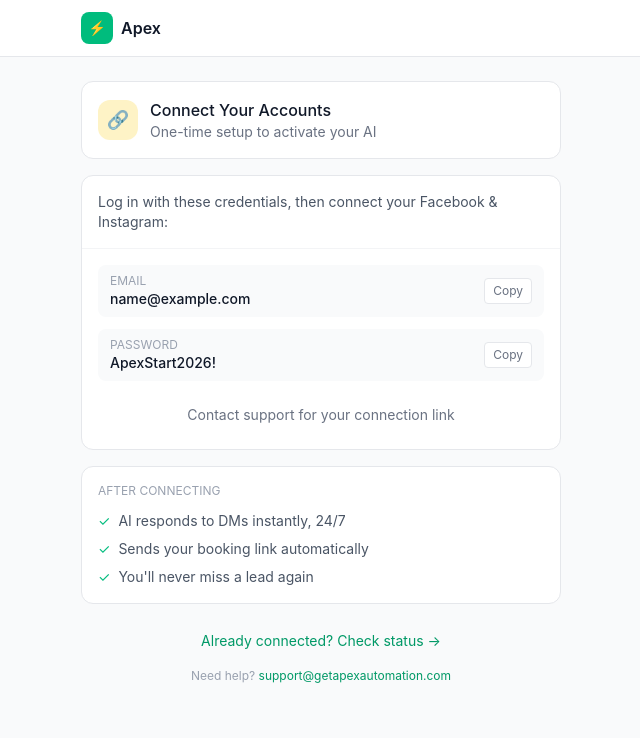
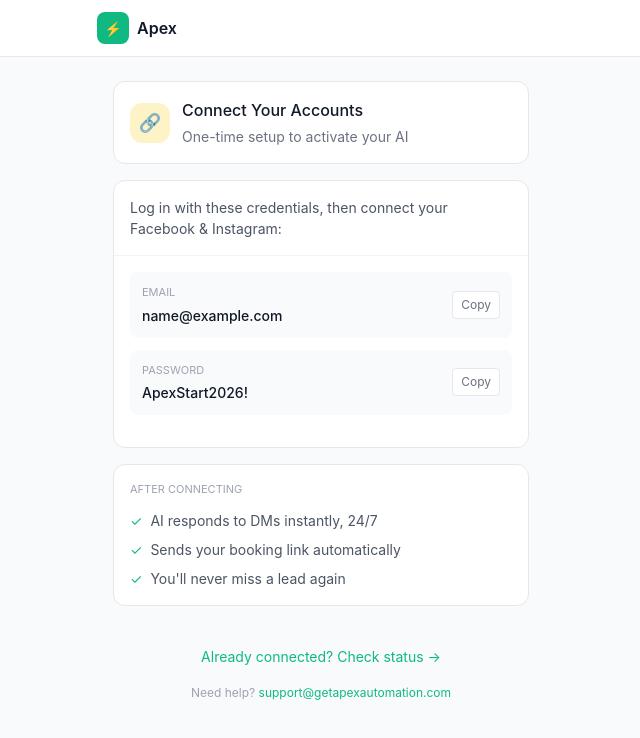
Before and after one commit to shabbenantes/apex-dashboard-v2, a Next.js app: page /dashboard in a window 1280 px wide. Shown: the top 738 px of the page, without its empty margins (319-959 px from the left). Built offline with nearby package versions, Linux system fonts and the light colour scheme; sample sign-in values are in the browser's storage.

Commit message:
Use inline styles for reliable rendering

```diff
--- a/app/dashboard/page.tsx
+++ b/app/dashboard/page.tsx
@@ -27,7 +27,7 @@
   }
 }
 
-// Setup/Onboarding Screen - Clean design matching dashboard
+// Setup/Onboarding Screen - Using inline styles for reliability
 function SetupScreen({ user, onRefresh }: { user: User; onRefresh: () => void }) {
   const [copiedEmail, setCopiedEmail] = useState(false)
   const [copiedPassword, setCopiedPassword] = useState(false)
@@ -46,126 +46,109 @@
     }
   }
 
+  const styles = {
+    page: { minHeight: '100vh', backgroundColor: '#f9fafb', fontFamily: '-apple-system, BlinkMacSystemFont, sans-serif' },
+    header: { backgroundColor: 'white', borderBottom: '1px solid #e5e7eb', padding: '0 16px' },
+    headerInner: { maxWidth: '448px', margin: '0 auto', height: '56px', display: 'flex', alignItems: 'center', gap: '8px' },
+    logo: { width: '32px', height: '32px', backgroundColor: '#10b981', borderRadius: '8px', display: 'flex', alignItems: 'center', justifyContent: 'center', color: 'white', fontSize: '14px' },
+    logoText: { fontWeight: '600', color: '#111827' },
+    main: { maxWidth: '448px', margin: '0 auto', padding: '24px 16px' },
+    card: { backgroundColor: 'white', borderRadius: '12px', border: '1px solid #e5e7eb', marginBottom: '16px', overflow: 'hidden' },
+    statusCard: { padding: '16px', display: 'flex', alignItems: 'center', gap: '12px' },
+    statusIcon: { width: '40px', height: '40px', backgroundColor: '#fef3c7', borderRadius: '12px', display: 'flex', alignItems: 'center', justifyContent: 'center', fontSize: '18px' },
+    statusTitle: { fontWeight: '500', color: '#111827', margin: 0 },
+    statusSub: { fontSize: '14px', color: '#6b7280', margin: '4px 0 0 0' },
+    cardHeader: { padding: '16px', borderBottom: '1px solid #f3f4f6' },
+    cardHeaderText: { fontSize: '14px', color: '#4b5563', margin: 0 },
+    credSection: { padding: '16px' },
+    credRow: { display: 'flex', alignItems: 'center', justifyContent: 'space-between', backgroundColor: '#f9fafb', borderRadius: '8px', padding: '12px', marginBottom: '12px' },
+    credLabel: { fontSize: '11px', color: '#9ca3af', textTransform: 'uppercase' as const, margin: 0 },
+    credValue: { fontSize: '14px', fontWeight: '500', color: '#111827', margin: '4px 0 0 0' },
+    copyBtn: { fontSize: '12px', color: '#6b7280', padding: '4px 8px', borderRadius: '4px', border: '1px solid #e5e7eb', backgroundColor: 'white', cursor: 'pointer' },
+    connectBtn: { display: 'block', width: '100%', padding: '14px 16px', backgroundColor: '#10b981', color: 'white', fontWeight: '500', textAlign: 'center' as const, borderRadius: '8px', textDecoration: 'none', fontSize: '15px' },
+    afterSection: { padding: '16px' },
+    afterLabel: { fontSize: '11px', color: '#9ca3af', textTransform: 'uppercase' as const, marginBottom: '12px' },
+    afterItem: { display: 'flex', alignItems: 'center', gap: '8px', fontSize: '14px', color: '#4b5563', marginBottom: '8px' },
+    checkmark: { color: '#10b981' },
+    refreshBtn: { background: 'none', border: 'none', fontSize: '14px', color: '#10b981', cursor: 'pointer', marginTop: '24px' },
+    support: { fontSize: '12px', color: '#9ca3af', marginTop: '16px', textAlign: 'center' as const },
+    supportLink: { color: '#10b981', textDecoration: 'none' }
+  }
+
   return (
-    <div className="min-h-screen bg-gray-50">
-      {/* Header - matches dashboard */}
-      <header className="bg-white border-b border-gray-200">
-        <div className="max-w-lg mx-auto px-4 h-14 flex items-center justify-between">
-          <div className="flex items-center gap-2">
-            <div className="w-8 h-8 bg-emerald-500 rounded-lg flex items-center justify-center">
-              <span className="text-white text-sm">⚡</span>
-            </div>
-            <span className="font-semibold text-gray-900">Apex</span>
-          </div>
+    <div style={styles.page}>
+      <header style={styles.header}>
+        <div style={styles.headerInner}>
+          <div style={styles.logo}>⚡</div>
+          <span style={styles.logoText}>Apex</span>
         </div>
       </header>
 
-      <main className="max-w-lg mx-auto px-4 py-6">
+      <main style={styles.main}>
         {/* Status card */}
-        <div className="bg-white rounded-xl border border-gray-200 p-4 mb-4">
-          <div className="flex items-center gap-3">
-            <div className="w-10 h-10 bg-amber-100 rounded-xl flex items-center justify-center">
-              <span className="text-amber-600 text-lg">🔗</span>
-            </div>
+        <div style={styles.card}>
+          <div style={styles.statusCard}>
+            <div style={styles.statusIcon}>🔗</div>
             <div>
-              <p className="font-medium text-gray-900">Connect Your Accounts</p>
-              <p className="text-sm text-gray-500">One-time setup to activate your AI</p>
+              <p style={styles.statusTitle}>Connect Your Accounts</p>
+              <p style={styles.statusSub}>One-time setup to activate your AI</p>
             </div>
           </div>
         </div>
 
-        {/* Instructions */}
-        <div className="bg-white rounded-xl border border-gray-200 mb-4">
-          <div className="p-4 border-b border-gray-100">
-            <p className="text-sm text-gray-600">
-              Log in with these credentials, then connect your Facebook & Instagram:
-            </p>
+        {/* Credentials card */}
+        <div style={styles.card}>
+          <div style={styles.cardHeader}>
+            <p style={styles.cardHeaderText}>Log in with these credentials, then connect your Facebook & Instagram:</p>
           </div>
 
-          {/* Credentials */}
-          <div className="p-4 space-y-3">
-            <div className="flex items-center justify-between bg-gray-50 rounded-lg px-3 py-2">
+          <div style={styles.credSection}>
+            <div style={styles.credRow}>
               <div>
-                <p className="text-xs text-gray-400 uppercase">Email</p>
-                <p className="text-sm font-medium text-gray-900">{user.email}</p>
+                <p style={styles.credLabel}>Email</p>
+                <p style={styles.credValue}>{user.email}</p>
               </div>
-              <button
-                onClick={() => copyToClipboard(user.email, 'email')}
-                className="text-xs text-gray-500 hover:text-gray-700 px-2 py-1 rounded border border-gray-200 bg-white"
-              >
+              <button style={styles.copyBtn} onClick={() => copyToClipboard(user.email, 'email')}>
                 {copiedEmail ? '✓' : 'Copy'}
               </button>
             </div>
 
-            <div className="flex items-center justify-between bg-gray-50 rounded-lg px-3 py-2">
+            <div style={{...styles.credRow, marginBottom: 0}}>
               <div>
-                <p className="text-xs text-gray-400 uppercase">Password</p>
-                <p className="text-sm font-medium text-gray-900">ApexStart2026!</p>
+                <p style={styles.credLabel}>Password</p>
+                <p style={styles.credValue}>ApexStart2026!</p>
               </div>
-              <button
-                onClick={() => copyToClipboard('ApexStart2026!', 'password')}
-                className="text-xs text-gray-500 hover:text-gray-700 px-2 py-1 rounded border border-gray-200 bg-white"
-              >
+              <button style={styles.copyBtn} onClick={() => copyToClipboard('ApexStart2026!', 'password')}>
                 {copiedPassword ? '✓' : 'Copy'}
               </button>
             </div>
           </div>
 
-          {/* Button */}
-          <div className="p-4 pt-0">
-            {ghlConnectUrl ? (
-              <a
-                href={ghlConnectUrl}
-                target="_blank"
-                rel="noopener noreferrer"
-                className="flex items-center justify-center gap-2 w-full py-3 bg-emerald-500 hover:bg-emerald-600 text-white font-medium rounded-lg transition-colors"
-              >
-                Connect Facebook & Instagram
-                <svg className="w-4 h-4" fill="none" stroke="currentColor" viewBox="0 0 24 24">
-                  <path strokeLinecap="round" strokeLinejoin="round" strokeWidth={2} d="M10 6H6a2 2 0 00-2 2v10a2 2 0 002 2h10a2 2 0 002-2v-4M14 4h6m0 0v6m0-6L10 14" />
-                </svg>
+          <div style={{ padding: '0 16px 16px' }}>
+            {ghlConnectUrl && (
+              <a href={ghlConnectUrl} target="_blank" rel="noopener noreferrer" style={styles.connectBtn}>
+                Connect Facebook & Instagram →
               </a>
-            ) : (
-              <p className="text-center text-sm text-gray-500 py-2">
-                Contact support for your connection link
-              </p>
             )}
           </div>
         </div>
 
-        {/* What to expect */}
-        <div className="bg-white rounded-xl border border-gray-200 p-4">
-          <p className="text-xs text-gray-400 uppercase mb-3">After connecting</p>
-          <div className="space-y-2">
-            <div className="flex items-center gap-2 text-sm text-gray-600">
-              <span className="text-emerald-500">✓</span>
-              AI responds to DMs instantly, 24/7
-            </div>
-            <div className="flex items-center gap-2 text-sm text-gray-600">
-              <span className="text-emerald-500">✓</span>
-              Sends your booking link automatically
-            </div>
-            <div className="flex items-center gap-2 text-sm text-gray-600">
-              <span className="text-emerald-500">✓</span>
-              You'll never miss a lead again
-            </div>
+        {/* After connecting */}
+        <div style={styles.card}>
+          <div style={styles.afterSection}>
+            <p style={styles.afterLabel}>After connecting</p>
+            <div style={styles.afterItem}><span style={styles.checkmark}>✓</span> AI responds to DMs instantly, 24/7</div>
+            <div style={styles.afterItem}><span style={styles.checkmark}>✓</span> Sends your booking link automatically</div>
+            <div style={{...styles.afterItem, marginBottom: 0}}><span style={styles.checkmark}>✓</span> You&apos;ll never miss a lead again</div>
           </div>
         </div>
 
-        {/* Already connected */}
-        <div className="mt-6 text-center">
-          <button
-            onClick={onRefresh}
-            className="text-sm text-emerald-600 hover:text-emerald-700"
-          >
+        <div style={{ textAlign: 'center' }}>
+          <button style={styles.refreshBtn} onClick={onRefresh}>
             Already connected? Check status →
           </button>
-        </div>
-
-        {/* Support */}
-        <div className="mt-4 text-center">
-          <p className="text-xs text-gray-400">
-            Need help? <a href="mailto:support@getapexautomation.com" className="text-emerald-600">support@getapexautomation.com</a>
+          <p style={styles.support}>
+            Need help? <a href="mailto:support@getapexautomation.com" style={styles.supportLink}>support@getapexautomation.com</a>
           </p>
         </div>
       </main>
```
